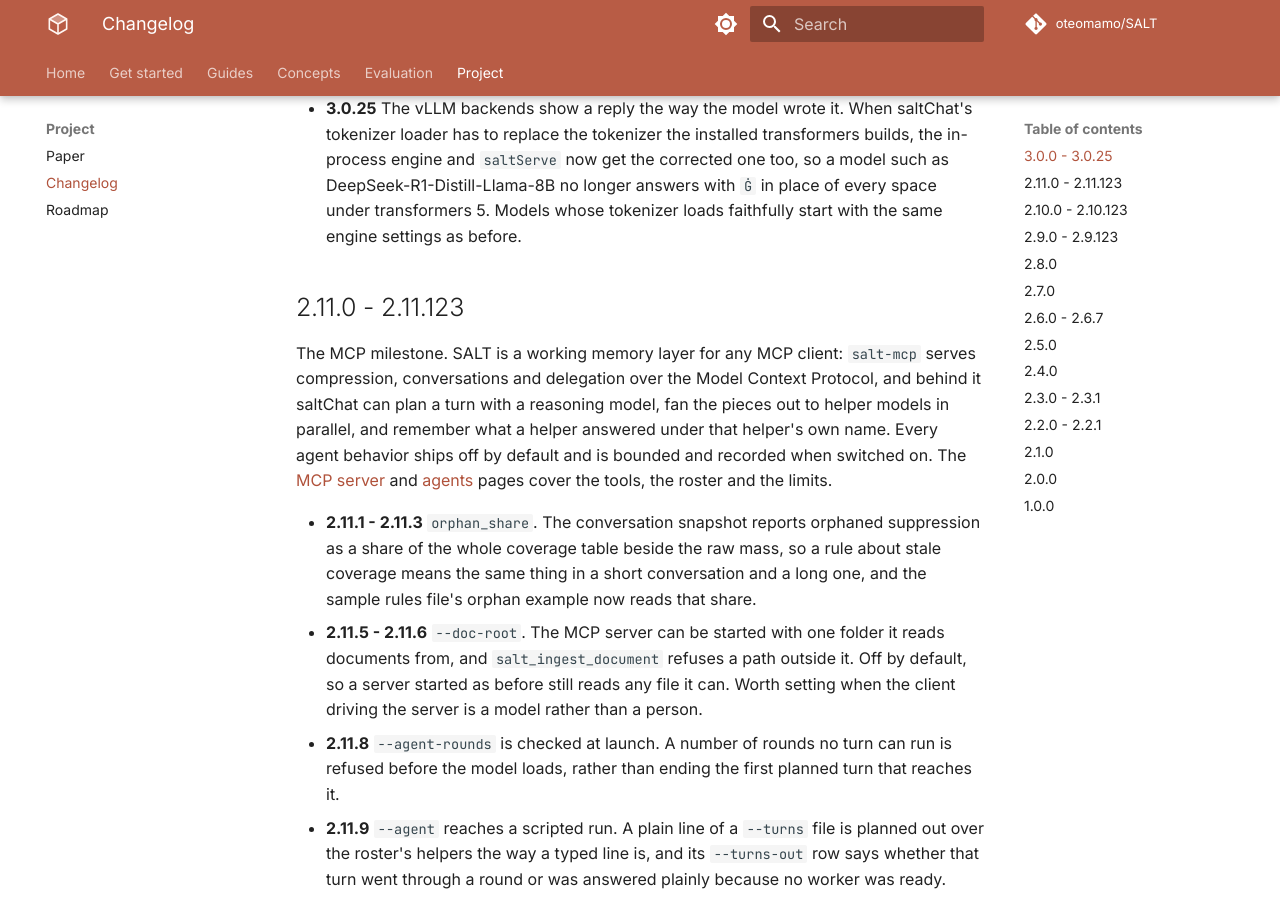
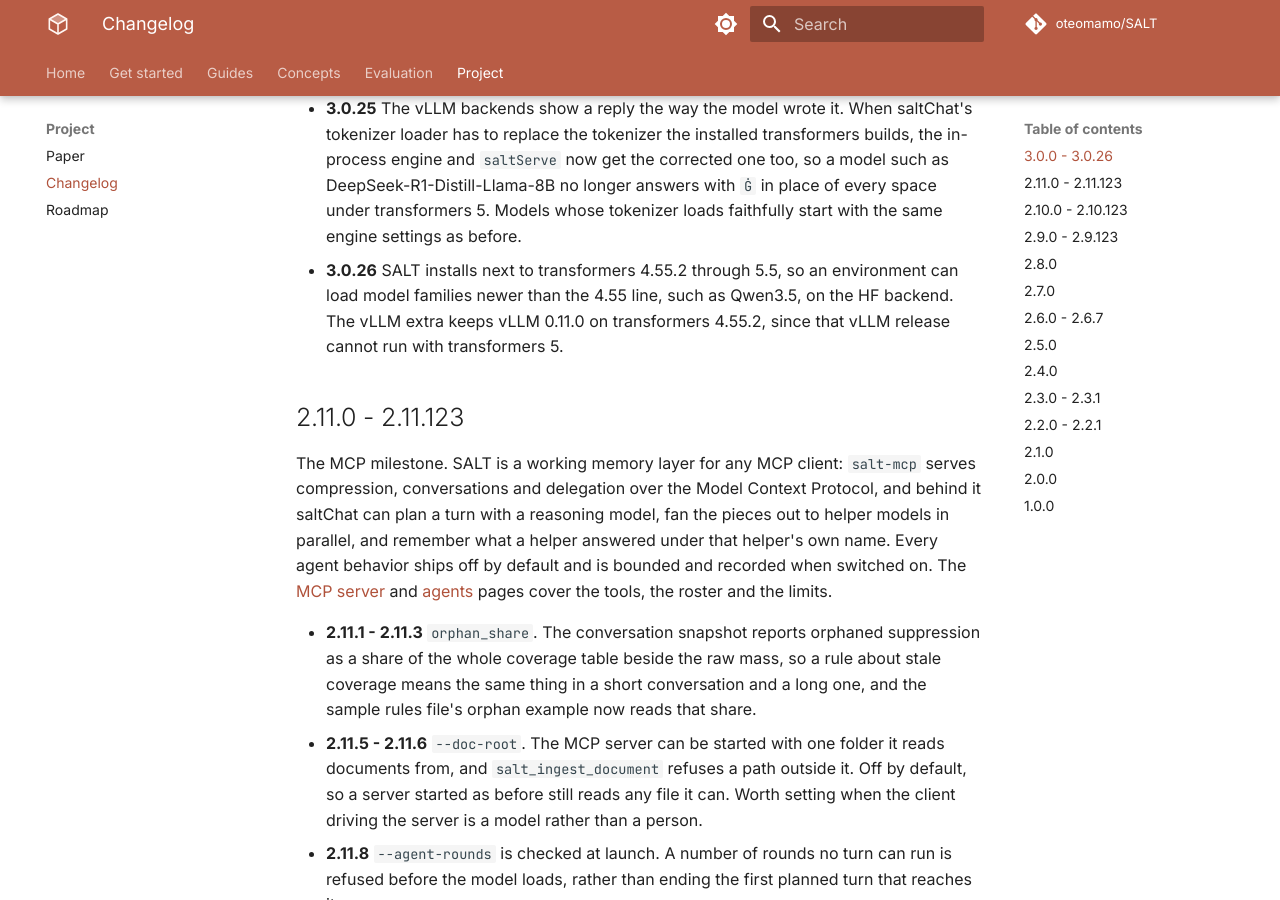
Before and after one commit to oteomamo/SALT, an MkDocs documentation site: the page built from docs/changelog.md, in a window 1280 px wide and 900 px high, scrolled down 2219 px. Built offline with MkDocs 1.6.1 and Material for MkDocs 9.7.7, drawn with Linux system fonts in a browser that asks for light colours; comment, search, counter and statistics services are not loaded; the version menu is left out; some of the changed text lies outside the part shown.

Commit message:
v3.0.26 salt: SALT installs next to transformers 4.55.2 through 5.5
The package pinned transformers to exactly 4.55.2, so no environment
with SALT installed could load a model family newer than that release,
Qwen3.5 among them. The core now accepts transformers from 4.55.2 below
5.6, and the vLLM extra keeps vLLM 0.11.0 on transformers 4.55.2, the
version it was tested with. Verified: installs without the lock resolve
transformers 5.5 alone and 4.55.2 with the vLLM extra.

```diff
--- a/docs/changelog.md
+++ b/docs/changelog.md
@@ -5,7 +5,7 @@ match the git tags on the
 [repository](https://github.com/oteomamo/SALT). The patch versions
 listed under them are not tagged.
 
-## 3.0.0 - 3.0.25
+## 3.0.0 - 3.0.26
 
 The agents release. saltChat plans a turn out over helper models, or
 over personas riding its own chat model when there is one GPU or none,
@@ -103,6 +103,11 @@ the details, and the 2.11 section below lists each step.
   DeepSeek-R1-Distill-Llama-8B no longer answers with `Ġ` in place of
   every space under transformers 5. Models whose tokenizer loads
   faithfully start with the same engine settings as before.
+- **3.0.26** SALT installs next to transformers 4.55.2 through 5.5, so
+  an environment can load model families newer than the 4.55 line, such
+  as Qwen3.5, on the HF backend. The vLLM extra keeps vLLM 0.11.0 on
+  transformers 4.55.2, since that vLLM release cannot run with
+  transformers 5.
 
 ## 2.11.0 - 2.11.123
 
```
Also changed, not shown: pyproject.toml (+4 -3 lines).
